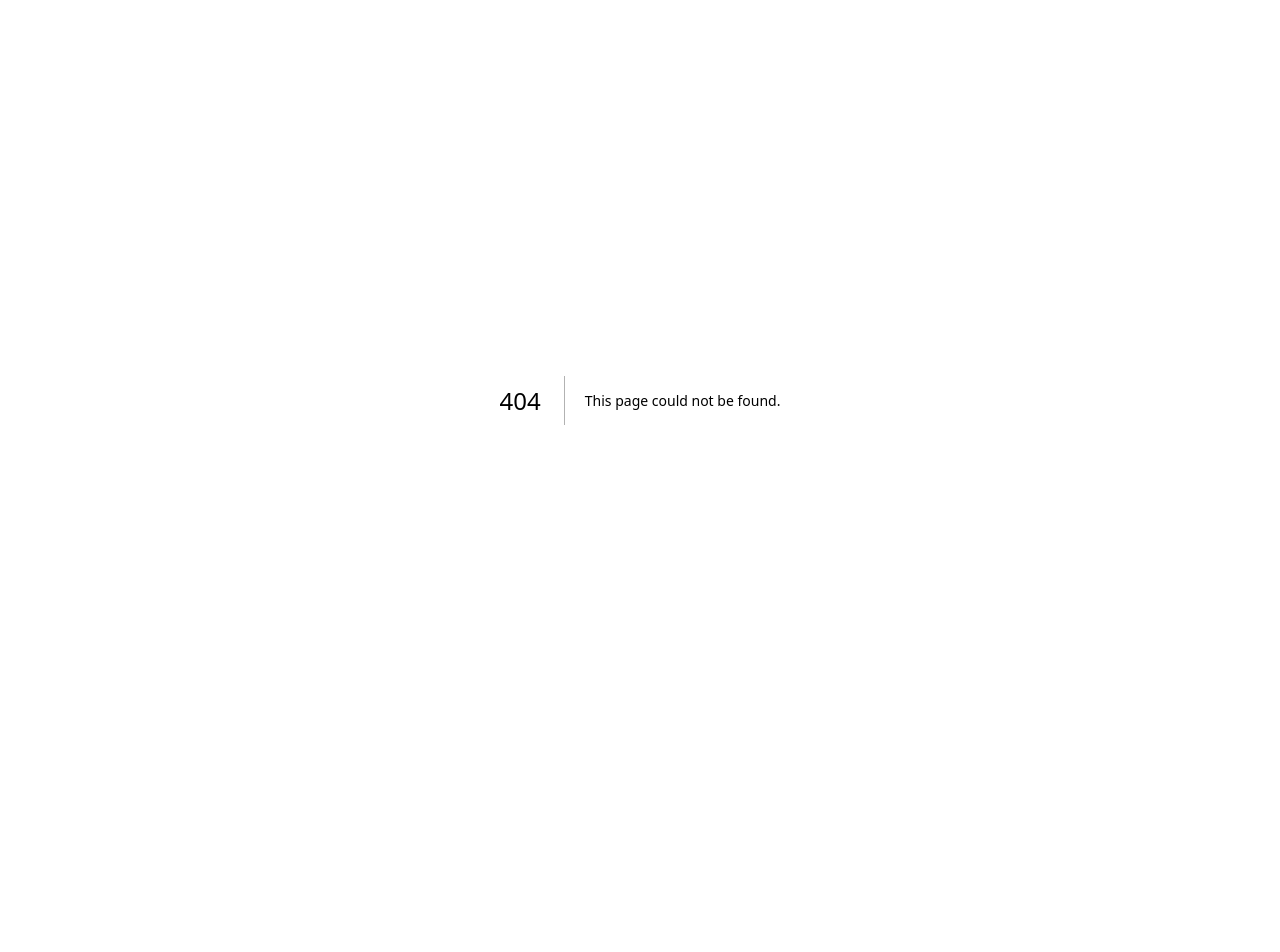
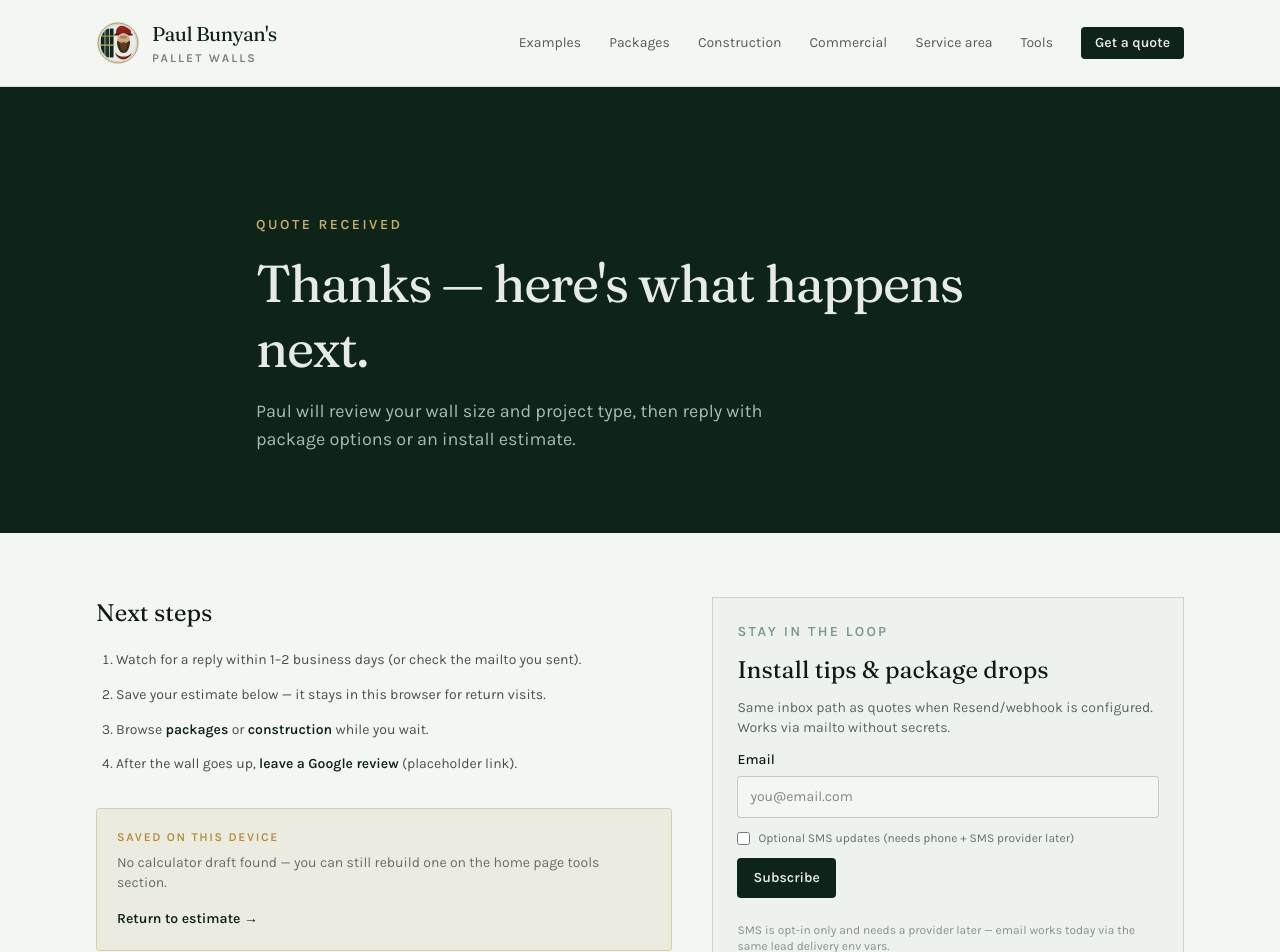
Before and after one commit to bearpixelmedia/pauls-pallet-walls, a Next.js app: page /thanks in a window 1280 px wide. Before the commit this address had no page. Shown: the top 952 px of the page. Before the commit the page ends 800 px from the top, so only its background shows below. Built offline with nearby package versions, Linux system fonts and the light colour scheme.

Commit message:
Add NewsletterSignup and thanks page

```diff
--- /dev/null
+++ b/src/app/thanks/page.tsx
@@ -0,0 +1,106 @@
+import type { Metadata } from "next";
+import Link from "next/link";
+import { PageShell } from "@/components/PageShell";
+import { ShareBar } from "@/components/ShareBar";
+import { NewsletterSignup } from "@/components/NewsletterSignup";
+import { localDescription, site } from "@/lib/site";
+import { withUtm } from "@/lib/marketing";
+import { ThanksClient } from "@/components/ThanksClient";
+
+export const metadata: Metadata = {
+  title: "Thanks — next steps",
+  description: localDescription(
+    "Thanks for requesting a pallet wall quote. Here’s what happens next.",
+  ),
+  alternates: { canonical: "/thanks" },
+  robots: { index: false, follow: true },
+};
+
+export default function ThanksPage() {
+  const review = withUtm(site.marketing.leaveReviewUrl, {
+    source: "website",
+    medium: "email",
+    campaign: "post_quote_nurture",
+    content: "thanks_page",
+  });
+
+  return (
+    <PageShell>
+      <section className="bg-pine px-5 pb-16 pt-28 text-ash sm:px-8 sm:pb-20 sm:pt-32">
+        <div className="mx-auto max-w-3xl">
+          <p className="text-sm font-semibold uppercase tracking-[0.18em] text-brass-soft">
+            Quote received
+          </p>
+          <h1 className="mt-4 font-display text-[clamp(2rem,5vw,3.25rem)] leading-tight tracking-tight">
+            Thanks — here&apos;s what happens next.
+          </h1>
+          <p className="mt-4 max-w-xl text-lg text-mist/85">
+            Paul will review your wall size and project type, then reply with
+            package options or an install estimate.
+          </p>
+        </div>
+      </section>
+
+      <section className="py-14 sm:py-16">
+        <div className="mx-auto grid max-w-6xl gap-10 px-5 sm:px-8 lg:grid-cols-[1.1fr_0.9fr]">
+          <div>
+            <h2 className="font-display text-2xl text-ink">Next steps</h2>
+            <ol className="mt-5 list-decimal space-y-3 pl-5 text-sm leading-relaxed text-ink/75">
+              <li>Watch for a reply within 1–2 business days (or check the mailto you sent).</li>
+              <li>Save your estimate below — it stays in this browser for return visits.</li>
+              <li>
+                Browse{" "}
+                <Link href="/services/packages" className="font-semibold text-pine hover:underline">
+                  packages
+                </Link>{" "}
+                or{" "}
+                <Link
+                  href="/services/construction"
+                  className="font-semibold text-pine hover:underline"
+                >
+                  construction
+                </Link>{" "}
+                while you wait.
+              </li>
+              <li>
+                After the wall goes up,{" "}
+                <a
+                  href={review}
+                  target="_blank"
+                  rel="noopener noreferrer"
+                  className="font-semibold text-pine hover:underline"
+                >
+                  leave a Google review
+                </a>{" "}
+                (placeholder link).
+              </li>
+            </ol>
+
+            <ThanksClient />
+
+            <div className="mt-10">
+              <ShareBar
+                path="/thanks"
+                title={`I just requested a quote from ${site.name}`}
+              />
+            </div>
+          </div>
+
+          <div className="border border-pine/15 bg-ash/40 p-6">
+            <NewsletterSignup source="thanks-page" />
+            <p className="mt-6 text-xs text-ink/45">
+              SMS is opt-in only and needs a provider later — email works today
+              via the same lead delivery env vars.
+            </p>
+            <Link
+              href="/#tools"
+              className="mt-6 inline-flex text-sm font-semibold text-pine hover:underline"
+            >
+              Back to wall calculator →
+            </Link>
+          </div>
+        </div>
+      </section>
+    </PageShell>
+  );
+}
--- /dev/null
+++ b/src/components/NewsletterSignup.tsx
@@ -0,0 +1,156 @@
+"use client";
+
+import { FormEvent, useEffect, useState } from "react";
+import { STORAGE_KEYS, readJson, writeJson } from "@/lib/persist";
+
+const inputClass =
+  "w-full rounded-sm border border-pine/20 bg-paper px-3 py-2.5 outline-none transition-colors focus:border-brass";
+
+type Props = {
+  variant?: "footer" | "inline";
+  source?: string;
+};
+
+export function NewsletterSignup({
+  variant = "inline",
+  source = "newsletter",
+}: Props) {
+  const [email, setEmail] = useState("");
+  const [phone, setPhone] = useState("");
+  const [smsOptIn, setSmsOptIn] = useState(false);
+  const [status, setStatus] = useState<"idle" | "loading" | "done" | "error">(
+    "idle",
+  );
+  const [error, setError] = useState<string | null>(null);
+
+  useEffect(() => {
+    const prior = readJson<{ email?: string }>(STORAGE_KEYS.newsletter);
+    if (prior?.email) setEmail(prior.email);
+  }, []);
+
+  async function onSubmit(e: FormEvent) {
+    e.preventDefault();
+    setStatus("loading");
+    setError(null);
+    try {
+      const res = await fetch("/api/subscribe", {
+        method: "POST",
+        headers: { "Content-Type": "application/json" },
+        body: JSON.stringify({ email, phone, smsOptIn, source }),
+      });
+      const data = (await res.json()) as {
+        ok?: boolean;
+        mailto?: string;
+        error?: string;
+        delivery?: string;
+      };
+      if (data.mailto && (data.delivery === "mailto" || !data.ok)) {
+        window.location.href = data.mailto;
+      }
+      if (!res.ok && !data.mailto) {
+        setError(data.error || "Signup failed");
+        setStatus("error");
+        return;
+      }
+      writeJson(STORAGE_KEYS.newsletter, {
+        email,
+        at: new Date().toISOString(),
+      });
+      setStatus("done");
+    } catch {
+      setError("Network error");
+      setStatus("error");
+    }
+  }
+
+  if (status === "done") {
+    return (
+      <p className="text-sm text-mist/80">
+        You&apos;re on the list — tips and seasonal notes coming when Paul
+        connects email.
+      </p>
+    );
+  }
+
+  const isFooter = variant === "footer";
+
+  return (
+    <form onSubmit={onSubmit} className="space-y-3">
+      {!isFooter ? (
+        <>
+          <p className="text-sm font-semibold uppercase tracking-[0.16em] text-sage">
+            Stay in the loop
+          </p>
+          <h3 className="font-display text-2xl text-ink">
+            Install tips &amp; package drops
+          </h3>
+          <p className="text-sm text-ink/65">
+            Same inbox path as quotes when Resend/webhook is configured. Works
+            via mailto without secrets.
+          </p>
+        </>
+      ) : (
+        <p className="text-xs font-semibold uppercase tracking-[0.16em] text-brass-soft">
+          Newsletter
+        </p>
+      )}
+      <label className="block text-sm">
+        <span className={isFooter ? "sr-only" : "mb-1.5 block font-medium text-ink"}>
+          Email
+        </span>
+        <input
+          required
+          type="email"
+          value={email}
+          onChange={(e) => setEmail(e.target.value)}
+          placeholder="you@email.com"
+          className={
+            isFooter
+              ? "w-full rounded-sm border border-mist/20 bg-pine/40 px-3 py-2.5 text-ash placeholder:text-mist/40 outline-none focus:border-brass"
+              : inputClass
+          }
+        />
+      </label>
+      <label className="flex items-start gap-2 text-xs text-ink/60">
+        <input
+          type="checkbox"
+          checked={smsOptIn}
+          onChange={(e) => setSmsOptIn(e.target.checked)}
+          className="mt-0.5 accent-pine"
+        />
+        <span className={isFooter ? "text-mist/60" : ""}>
+          Optional SMS updates (needs phone + SMS provider later)
+        </span>
+      </label>
+      {smsOptIn ? (
+        <input
+          type="tel"
+          value={phone}
+          onChange={(e) => setPhone(e.target.value)}
+          placeholder="Mobile number"
+          className={
+            isFooter
+              ? "w-full rounded-sm border border-mist/20 bg-pine/40 px-3 py-2.5 text-ash outline-none focus:border-brass"
+              : inputClass
+          }
+        />
+      ) : null}
+      {error ? (
+        <p className="text-xs text-red-300" role="alert">
+          {error}
+        </p>
+      ) : null}
+      <button
+        type="submit"
+        disabled={status === "loading"}
+        className={
+          isFooter
+            ? "rounded-sm border border-brass/50 bg-brass/15 px-3.5 py-2 text-sm font-semibold text-brass-soft hover:bg-brass/25 disabled:opacity-60"
+            : "rounded-sm bg-pine px-4 py-2.5 text-sm font-semibold text-ash hover:bg-canopy disabled:opacity-60"
+        }
+      >
+        {status === "loading" ? "Saving…" : "Subscribe"}
+      </button>
+    </form>
+  );
+}
```
